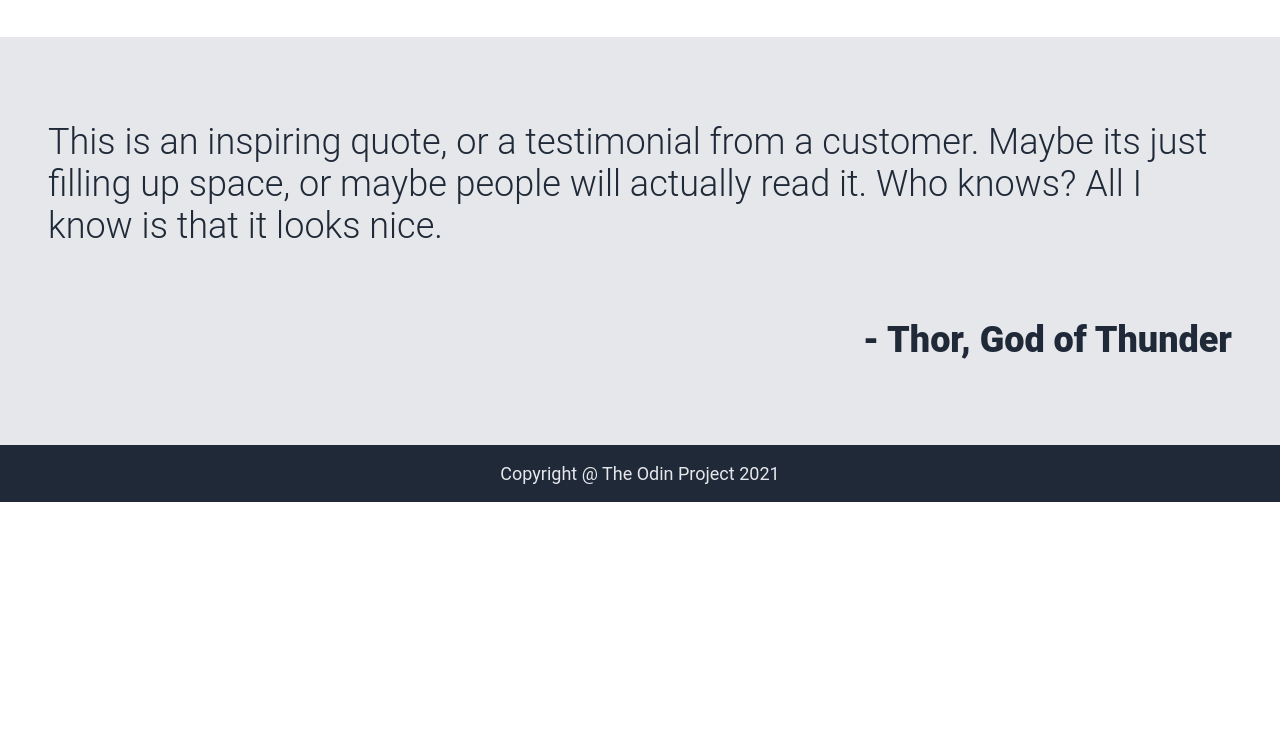
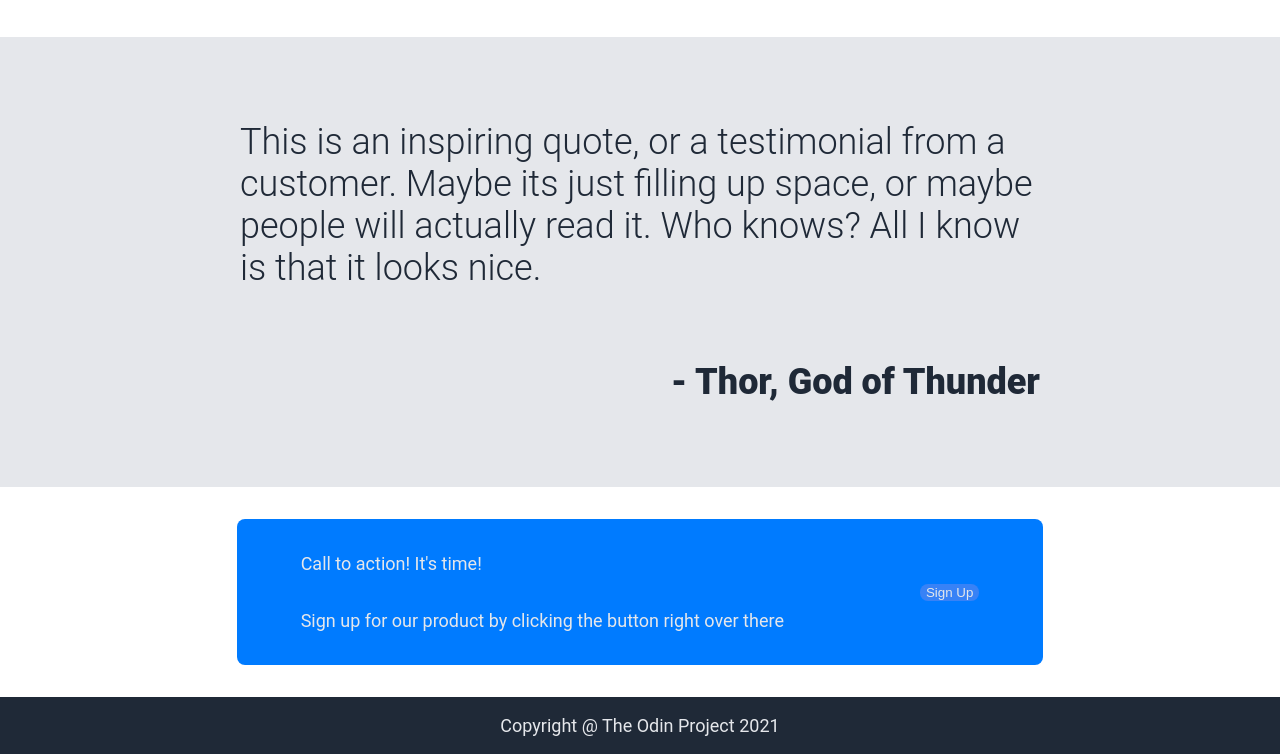
Before and after one commit to Mykul-Z/odin-LandingPage, a plain HTML site: page index.html in a window 1280 px wide. Shown: the part 550-1304 px from the top of the page. Before the commit the page ends 1052 px from the top, so only its background shows below. Drawn offline with Linux system fonts and the light colour scheme.

Commit message:
Created Section 4
Added the fourth body section
- This body section includes a call to action banner and a sign up button

```diff
--- a/index.html
+++ b/index.html
@@ -73,14 +73,25 @@
     <!-- section contains a quote -->
     <div class="main_3">
 
-        <p class="quote_text"> This is an inspiring quote, or a testimonial from a customer. Maybe its just filling up space, or maybe people will actually read it. Who knows? All I know is that it looks nice.</p>
-        <p class="information_header_text"> - Thor, God of Thunder</p>
-
+        <div class="quote">
+            <p class="quote_text"> This is an inspiring quote, or a testimonial from a customer. Maybe its just filling up space, or maybe people will actually read it. Who knows? All I know is that it looks nice.</p>
+            <p class="information_header_text"> - Thor, God of Thunder</p>
+        </div>
 
     </div>
 
-    <div class="main 4">
+    <div class="main_4">
+        <div class="banner">
 
+            <div class="banner_text">
+                <p class="hero_secondary_text">Call to action! It's time!</p>
+                <p class="hero_secondary_text">Sign up for our product by clicking the button right over there</p>
+            </div>
+            <div class="banner_button">
+            <button> Sign Up </button>
+            </div>
+
+        </div>
 
     </div>
 
--- a/styles.css
+++ b/styles.css
@@ -32,6 +32,10 @@ ul {
     margin-right: 8px;
 }
 
+li a{
+    text-decoration: none;
+}
+
 button {
     background-color: #3882f6;
     margin: 0;
@@ -55,7 +59,7 @@ body {
 /* header */
 .header {
     display: flex;
-    justify-content: space-around;
+    justify-content: space-between;
     align-items: center;
     background-color: #1f2937;
 
@@ -65,6 +69,8 @@ body {
 .main_1 {
     display: flex;
     background-color: #1f2937;
+    justify-content: center;
+    /* max-width: 75%; */
 
 }
 
@@ -122,6 +128,7 @@ body {
 }
 
 /* main 3 body section */
+/* section with the quote */
 
 .main_3 {
 
@@ -130,10 +137,70 @@ body {
 
     display: flex;
     flex-direction: column;
+    align-items: center;
+    justify-content: center;
+}
+
+.quote {
+    display: flex;
+    flex-direction: column;
     align-items: flex-end;
 
+    max-width: 800px;
 }
 
+.main_4 {
+    display: flex;
+    justify-content: center;
+    align-items: center;
+}
+
+.banner {
+    margin-top: 32px;
+    margin-bottom: 32px;
+
+    border: none;
+    border-radius: 8px;
+
+    display: flex;
+    background-color: #007bff;
+
+    gap: 8px;
+
+
+    /* color: white; */
+}
+
+.banner_text {
+
+    padding: 16px;
+    margin-left: 48px;
+    margin-right: 48px;
+
+    display: flex;
+    flex-direction: column;
+    justify-content: center; */
+
+    max-width: fit-content;
+}
+
+.banner_button {
+
+    padding: 16px;
+    margin-left: 48px;
+    margin-right: 48px;
+
+    display: flex;
+    flex-direction: column;
+    justify-content: center;
+
+}
+.banner button {
+    color: #E5E7EB;
+    flex-grow: 0;
+    flex-shrink: 0;
+
+}
 /* footer  */
 .footer {
     background-color: #1f2937;
```
